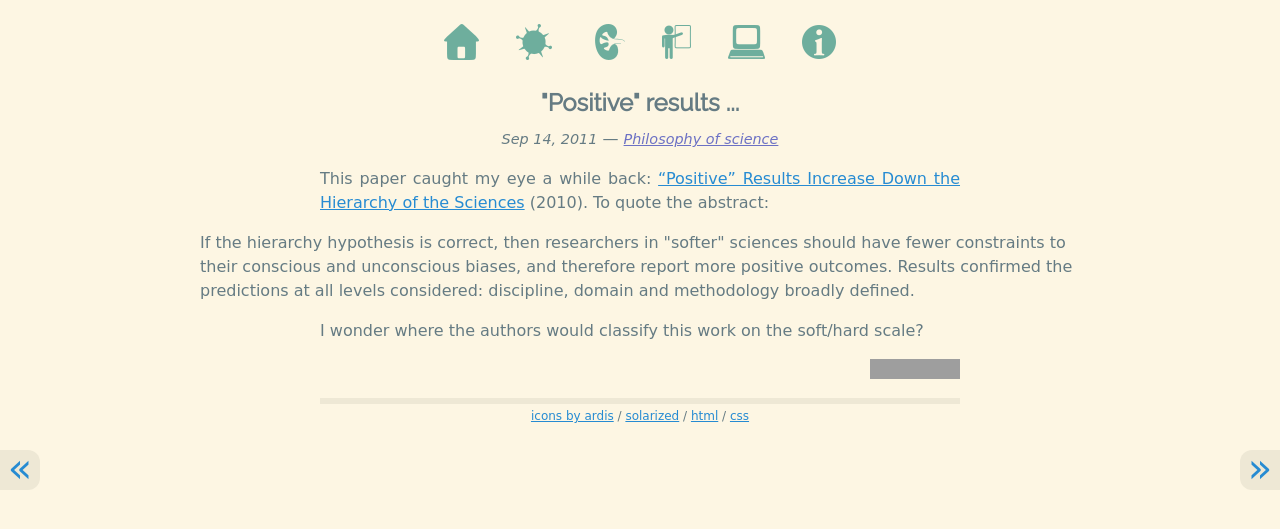
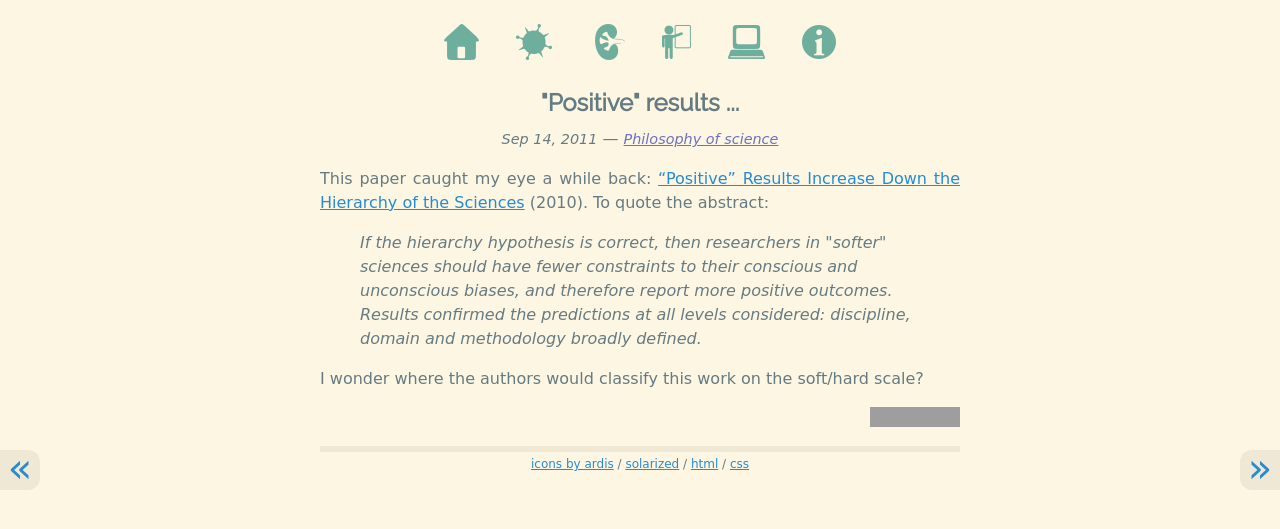
Before and after one commit to robmoss/previous2-robmoss.github.io, a Jekyll site: the page built from _posts/2011-09-14-Positive-results.md, in a window 1280 px wide. Shown: the top 529 px of the page. Built offline with Jekyll 4.4.1, drawn with Linux system fonts in a browser that asks for light colours; some web fonts are replaced; grey boxes are pictures that could not be loaded.

Commit message:
Make blockquotes narrower than other content

```diff
--- a/assets/css/style.scss
+++ b/assets/css/style.scss
@@ -41,6 +41,10 @@ section, article, div { max-width: inherit; }
 p, pre, img, table, dl, ul, ol, header, footer, h1, h2, h3, figure,
 .main-content {
     max-width: 40rem; margin-left: auto; margin-right: auto; }
+blockquote {
+    max-width: 35rem; margin-left: auto; margin-right: auto;
+    font-style: italic;
+}
 
 h1, h2, h3 {
     font-family: "Raleway", "DejaVu Sans", "Droid Sans", "Calibri", "Verdana",
```
